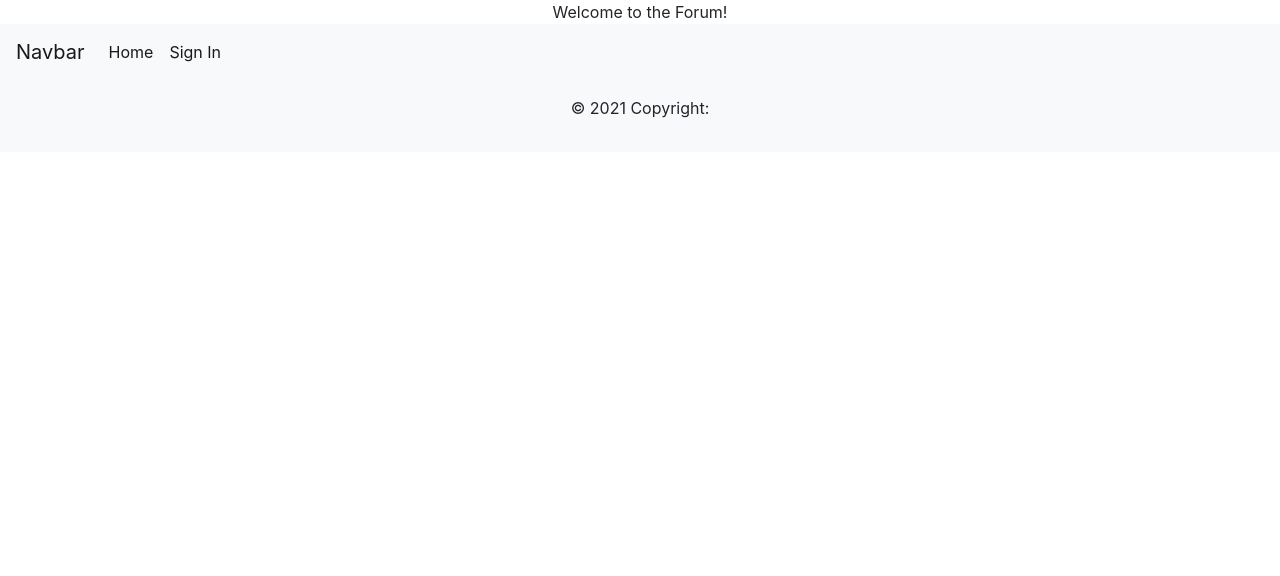
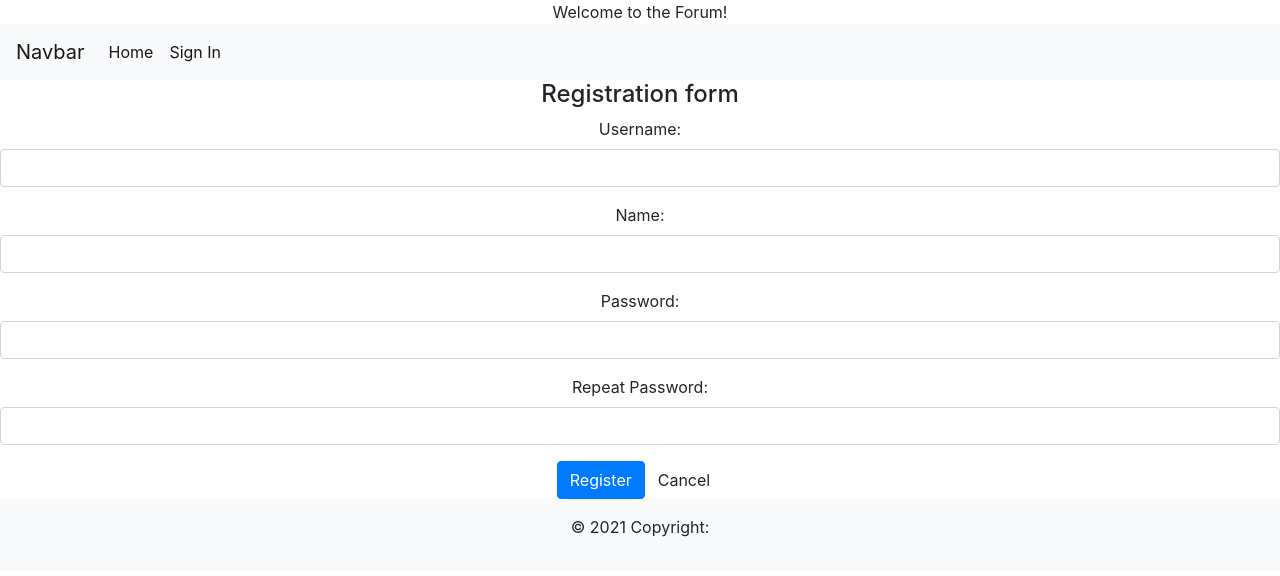
Before and after one commit to pnuzunov/ReactCourseProject, a React (Create React App) app: page /register in a window 1280 px wide. Shown: the top 576 px of the page. Built offline with nearby package versions, Linux system fonts and the light colour scheme.

Commit message:
Update 25-05-2021

```diff
--- a/src/App.js
+++ b/src/App.js
@@ -20,6 +20,7 @@ function App() {
       <Navigation></Navigation>
       <Switch>
         <AuthenticatedRoute exact path="/users" component={UsersList} admin="true"></AuthenticatedRoute>
+        <NonAuthenticatedRoute exact path="/register" component={UserForm}></NonAuthenticatedRoute>
         <AuthenticatedRoute exact path="/users/edit/:user" component={UserForm} admin="true"></AuthenticatedRoute>
 
         <AuthenticatedRoute exact path="/threads/create" component={ThreadForm}></AuthenticatedRoute>
--- a/src/components/users-components/user-form/UserForm.jsx
+++ b/src/components/users-components/user-form/UserForm.jsx
@@ -1,11 +1,19 @@
 import { useState } from "react";
 import { useEffect } from "react"
-import { getUser } from "../../../services/UserService";
+import { Redirect } from "react-router";
+import { Link } from "react-router-dom";
+import { getLoggedUser } from "../../../services/AuthService";
+import { getUser, saveUser } from "../../../services/UserService";
 
 
 export function UserForm(props) {
 
-    const [user, setUser] = useState({id: ''});
+    const [user, setUser] = useState({id: '', name: '', username: '', password: '', admin: false});
+    const [error, setError] = useState({message: null});
+    const [redirect, setRedirect] = useState(false);
+
+    const loggedUser = getLoggedUser();
+    let rePassword = "";
 
     useEffect(_ => {
         if(props.computedMatch.params.user) {
@@ -15,9 +23,76 @@ export function UserForm(props) {
         }
     }, [props.computedMatch.params.user])
 
+    const onInputChanged = (e) => {
+        if(e.target.name !== "rePassword") {
+            setUser((prevState) => ({
+                ...prevState,
+                [e.target.name]: e.target.value
+            }));
+        } else {
+            rePassword = e.target.value;
+        }
+    }
+
+    const onCheckboxChanged = (e) => {
+        setUser((prevState) => ({
+            ...prevState,
+            [e.target.name]: e.target.checked
+        }));
+    }
+
+    const onFormSubmit = (e) => {
+        e.preventDefault();
+        if(user.password !== rePassword) {
+            setError({message: "Passwords do not match!"});
+            return;
+        }
+
+        saveUser(user).then(_ => {
+            setRedirect(true);
+        });
+    }
+
     return (
-        <div>
-            <p>Edit user {user.name}</p>
+        <>
+        {redirect && <Redirect to={`/users`}></Redirect>}
+        <div className="user-form-title">
+            <h4>{user.id === "" ? "Registration form" : "Edit user details"}</h4>
         </div>
+        <div className="user-form-wrapper">
+            <form className="user-form" onSubmit={onFormSubmit}>
+                <div className="form-group">
+                        <label htmlFor="name">Username: </label>
+                        <input type="text" id="username" name="username" className="form-control" value={user.username} required onChange={onInputChanged}/>
+                </div>
+                <div className="form-group">
+                        <label htmlFor="name">Name: </label>
+                        <input type="text" id="name" name="name" className="form-control" value={user.name} required onChange={onInputChanged}/>
+                </div>
+                <div className="form-group">
+                        <label htmlFor="name">Password: </label>
+                        <input type="password" id="password" name="password" className="form-control" autoComplete="new-password" required onChange={onInputChanged}/>
+                </div>
+                <div className="form-group">
+                        <label htmlFor="name">Repeat Password: </label>
+                        <input type="password" id="rePassword" name="rePassword" className="form-control" required onChange={onInputChanged}/>
+                </div>
+                {loggedUser && loggedUser.admin &&
+                    <div className="form-group">
+                        <label htmlFor="admin">Administrator</label>
+                        <input type="checkbox" id="admin" name="admin" className="form-control" checked={user.admin} onChange={onCheckboxChanged}/>
+                    </div>
+                }
+                {error && error.message &&
+                <div className="text-danger">
+                    <span>{error.message}</span>
+                </div>}
+                <button className="btn btn-primary">{user.id === "" ? "Register" : "Save changes"}</button>
+                <Link className="btn btn-disabled" to="/">Cancel</Link>
+                <div>
+                </div>
+            </form>
+        </div>
+        </>
     )
 }
--- a/src/components/users-components/user-login/UserLogin.jsx
+++ b/src/components/users-components/user-login/UserLogin.jsx
@@ -47,7 +47,7 @@ export function UserLogin() {
                 </div>
                 <button className="btn btn-primary">Sign In</button>
                 <div>
-                    <Link to="/register">Dont have an account yet?</Link>
+                    Or <Link to="/register"> create </Link> a new account
                 </div>
             </form>
         </div>
--- a/src/services/UserService.js
+++ b/src/services/UserService.js
@@ -1,4 +1,5 @@
 import axios from "axios";
+import { v4 as uuidv4 } from 'uuid';
 
 const url = 'http://localhost:3000/users';
 
@@ -10,6 +11,18 @@ export function getUser(id) {
     return axios.get(`${url}/${id}`);
 }
 
+export function saveUser(userData) {
+    if(userData.id === '') {
+        const uuid = uuidv4();
+        userData = {
+            ...userData,
+            id: uuid
+        };
+        return axios.post(`${url}`, userData);
+    }
+    return axios.put(`${url}/${userData.id}`, userData);
+}
+
 export async function getInvolvedUsers(threadPosts) {
     const data = (await getUsers()).data;
 
```
Also changed, not shown: json-server/jsdb.json (+8 -33 lines).
